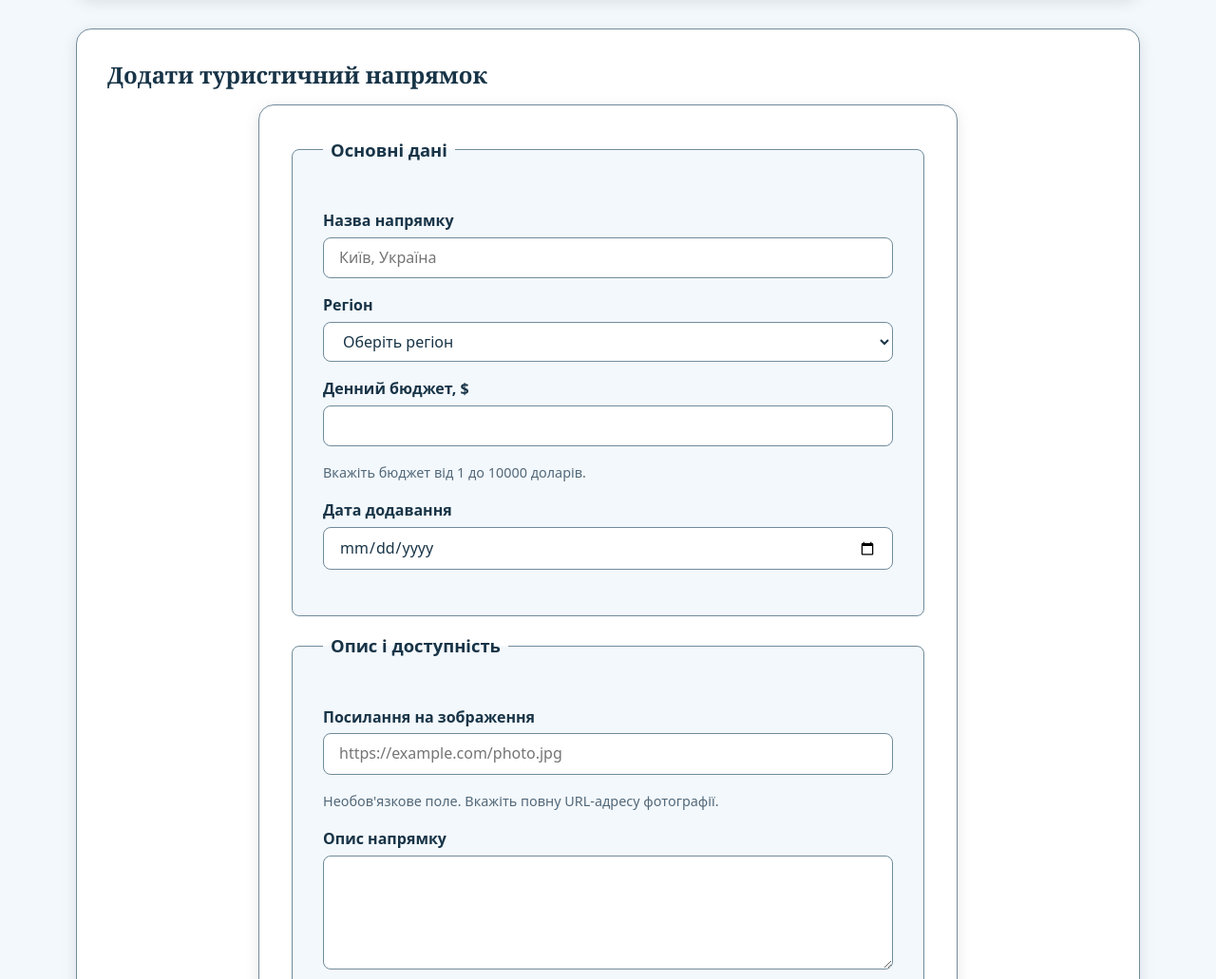
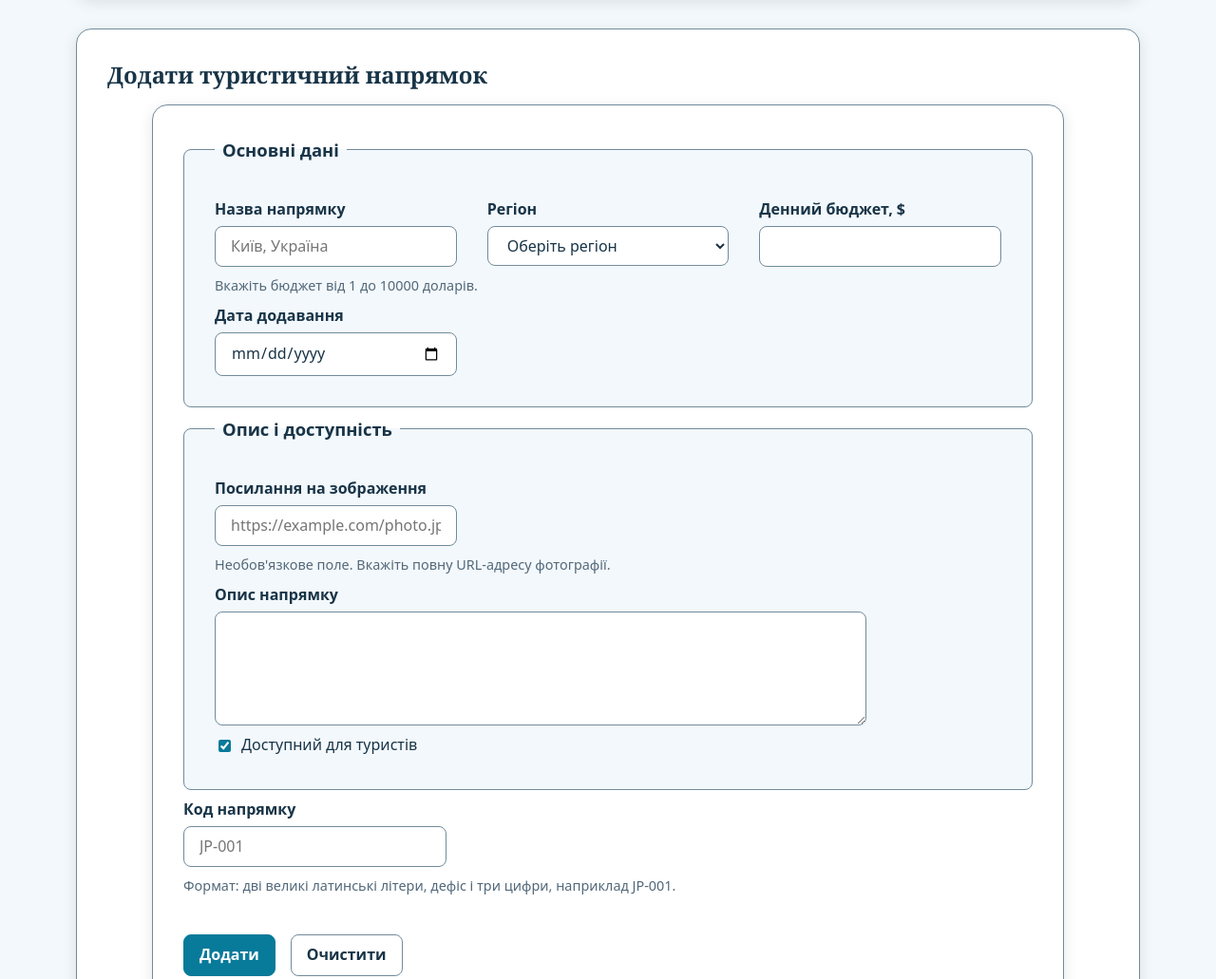
Before and after one commit to yakiv2024/tourism-project, a plain HTML site: page admin.html in a window 1280 px wide. Shown: the part 820-1851 px from the top of the page at 95% size. Drawn offline with Linux system fonts and the light colour scheme.

Commit message:
Розташовано поля форм сіткою

```diff
--- a/css/main.css
+++ b/css/main.css
@@ -1411,3 +1411,45 @@
         border: 0;
     }
 }
+
+/* ЛР7. Сітка полів форм */
+@layer components {
+
+    /* Форма й кожна група <fieldset> – окремі сітки: поля стають у кілька стовпців,
+       на вузькому екрані – в один. Порядок клітинок збігається з розміткою */
+    .form,
+    .form__fieldset {
+        display: grid;
+        grid-template-columns: repeat(auto-fill, minmax(min(100%, 15rem), 1fr));
+        gap: var(--space-s) var(--space-l);
+        align-items: start;
+    }
+
+    .admin .form,
+    .admin-edit .form,
+    .review .form {
+        max-width: 60rem;
+    }
+
+    .form__field,
+    .form__hint,
+    .form__fieldset {
+        margin: 0;
+    }
+
+    /* На всю ширину: групи полів, опис, прапорці, перемикачі, підказки й кнопки.
+       Підказка займає окремий рядок одразу під рядком зі своїм полем */
+    .form > .form__fieldset,
+    .form__field:has(textarea),
+    .form__field:has(.form__checkbox),
+    .form__hint,
+    .form__choices,
+    .form__actions {
+        grid-column: 1 / -1;
+    }
+
+    /* <legend> не стає клітинкою: браузер малює його в рамці групи як заголовок */
+    .form__legend {
+        margin-block-end: var(--space-xs);
+    }
+}
```
